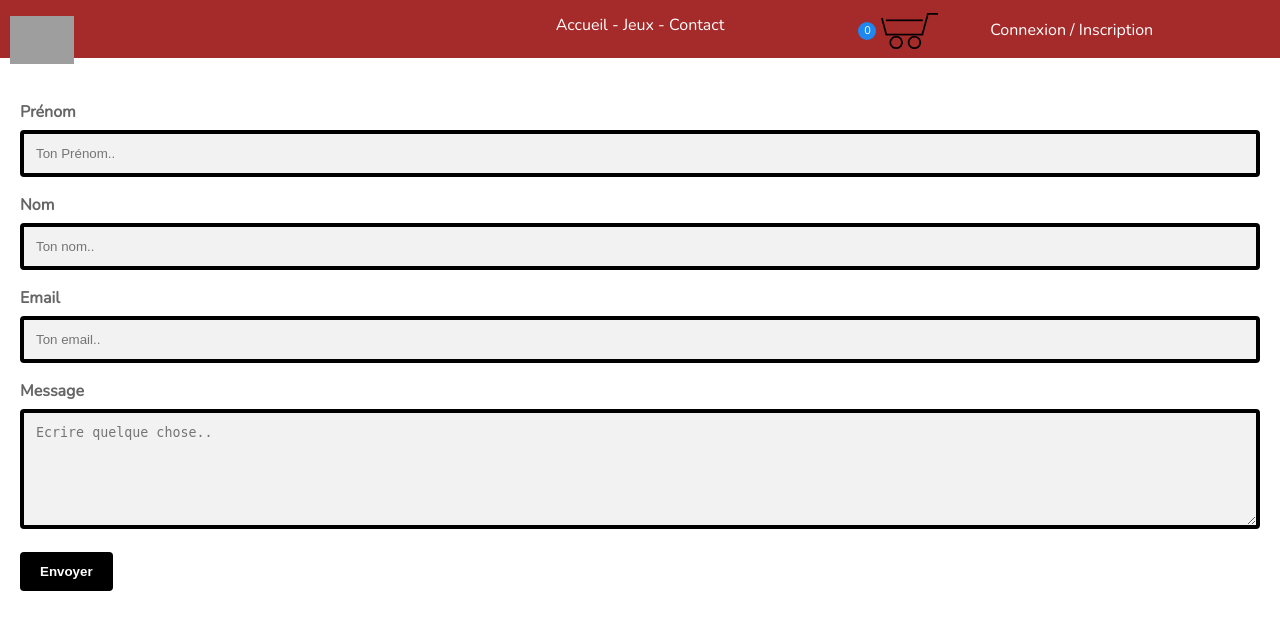
After one commit to Berthouly/Site-mmiple-achat, a PHP site: page /contact.php in a window 1280 px wide. The commit adds this page. Shown: the top 630 px of the page. Run offline with PHP 8.4, Linux system fonts and the light colour scheme; some libraries are stand-ins or nearby versions; grey boxes are pictures that could not be loaded.

Commit message:
Add files via upload

```diff
--- /dev/null
+++ b/contact.php
@@ -0,0 +1,28 @@
+<?php
+require 'lib.inc.php';
+require 'debut_html.inc.php';
+require 'menu_html.inc.php';
+?>
+<div class="container">
+<form method="POST" action="envoyer_mail.php">
+  <div class="en-tete">
+    <div>
+    <label for="prenom">Prénom</label>
+    <input type="text" id="fname" name="prenom" placeholder="Ton Prénom..">
+</div>
+<div>
+    <label for="nom">Nom</label>
+    <input type="text" id="lname" name="nom" placeholder="Ton nom..">
+</div>
+</div>
+    <label for="email">Email</label>
+    <input type="text" id="email" name="email" placeholder="Ton email..">
+
+    <label for="message">Message</label>
+    <textarea id="subject" name="message" placeholder="Ecrire quelque chose.." style="height:120px"></textarea>
+
+    <input type="submit" value="Envoyer">
+
+  </form>
+</div>
+</section>
--- a/css/mmiple_styles.css
+++ b/css/mmiple_styles.css
@@ -44,21 +44,11 @@ header nav {
 header a {
     color: white;
 }
-#panier_jeux.uk-badge {
-    color: white;
-    background-color: #1E87F0!important;
-    width: 40px;
-    height: 40px;
-    border-radius: 20px;
-    margin: 0px -37px 0px 0px;
-    padding: 0px 5px;
-    position: relative;
 
+.uk-badge a {
+    text-decoration: none;
 }
 
-#panier_jeux.uk-badge a {
-    text-decoration: none;
-}
 header a:hover {
     color: white;
     text-shadow: 1px 1px orange;
@@ -76,7 +66,7 @@ header a:visited {
 
 #connexion {
     position: fixed;
-    right: 10px;
+    right: -150px;
 }
 
 #contenu {
@@ -112,11 +102,17 @@ header a:visited {
 }
 
 
-.imageDuJeu{
+
+#panier{
+    width: 10%;
+    margin-right: 7%;
+}
+
+.imagesDuJeu img{
+    height: 150px;
     width: auto;
-    height: 150px;
 }
-.imageDuJeu, .unJeu, .editeurDuJeu, .dureeDuJeu, .ajout_panier{
+.imagesDuJeu, .unJeu, .editeurDuJeu, .dureeDuJeu, .ajout_panier{
 text-align: center;
 align-items: center;
 }
@@ -176,54 +172,59 @@ border-radius: 5px;
     height: 40px;
 }
 
-form { max-width:420px; margin:50px auto; }
+input[type=text], [type=password], textarea {
+    width: 100%;
+    padding: 12px;
+    background: #f2f2f2;
+    border: solid 4px #000;
+    border-radius: 4px;
+    box-sizing: border-box;
+    margin-top: 6px;
+    margin-bottom: 16px;
+    resize: vertical;
+  }
 
-.feedback-input {
-  color:white;
-  font-family: Helvetica, Arial, sans-serif;
-  font-weight:500;
-  font-size: 18px;
-  border-radius: 5px;
-  line-height: 22px;
-  background-color: transparent;
-  border:2px solid #CC6666;
-  transition: all 0.3s;
-  padding: 13px;
-  margin-bottom: 15px;
-  width:100%;
-  box-sizing: border-box;
-  outline:0;
-}
+  input[type=submit] {
+    background-color: #000;
+    color: white;
+    padding: 12px 20px;
+    border: none;
+    border-radius: 4px;
+    cursor: pointer;
+    font-weight: bold;
+  }
 
-.feedback-input:focus { border:2px solid brown; }
+  input[type=submit]:hover {
+    background-color: #161616;
+  }
 
-[type="submit"] {
-  font-family: 'Montserrat', Arial, Helvetica, sans-serif;
-  width: 100%;
-  background:#CC6666;
-  border-radius:5px;
-  border:0;
-  cursor:pointer;
-  color:white;
-  font-size:24px;
-  padding-top:10px;
-  padding-bottom:10px;
-  transition: all 0.3s;
-  margin-top:-4px;
-  font-weight:700;
-}
-[type="submit"]:hover { background:brown; }
+  .container {
+    border-radius: 5px;
+    background-color: #fff;
+    padding: 20px;
+    margin-top: 80px;
 
+  }
+
+  label{
+      font-weight: bold;
+  }
 .fondRouge {
     background-color: brown;
     padding: 4px;
     border-radius: 4px;
     margin: 4px;
+    text-decoration: none;
+    color: #fff;
    }
 
 .fondRouge a{
-    text-decoration: none;
-    color: white;
+    color: #fff;
+}
+
+#commande{
+    display: flex;
+    justify-content: center;
 }
 
 #tablePanier{
@@ -243,3 +244,7 @@ th{
     background-color: brown;
     color: white;
 }
+
+.date{
+    margin-top: 10%;
+}
```
Also changed, not shown: commande.php (added, +31 -0 lines), debut_html.inc.php (+3 -7 lines), envoyer_mail.php (added, +62 -0 lines), lib.inc.php (+63 -17 lines), panier.php (+10 -1 lines).
